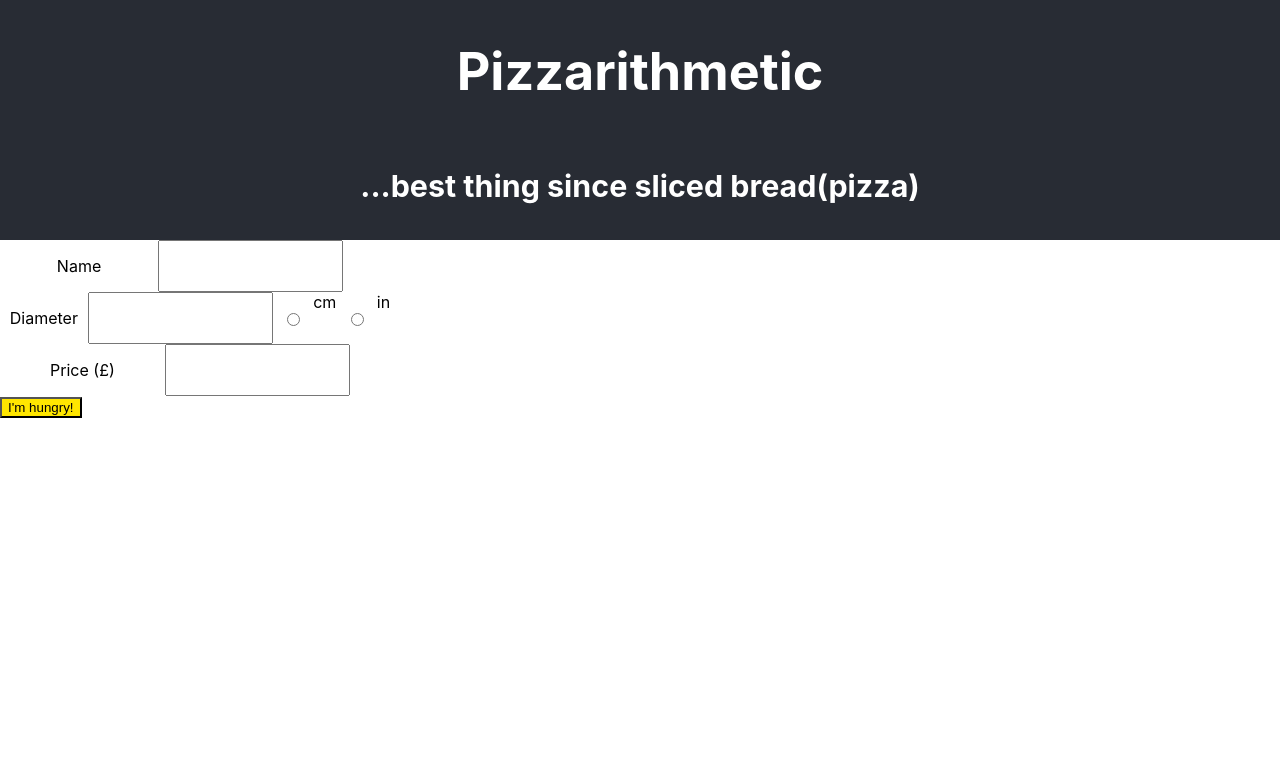
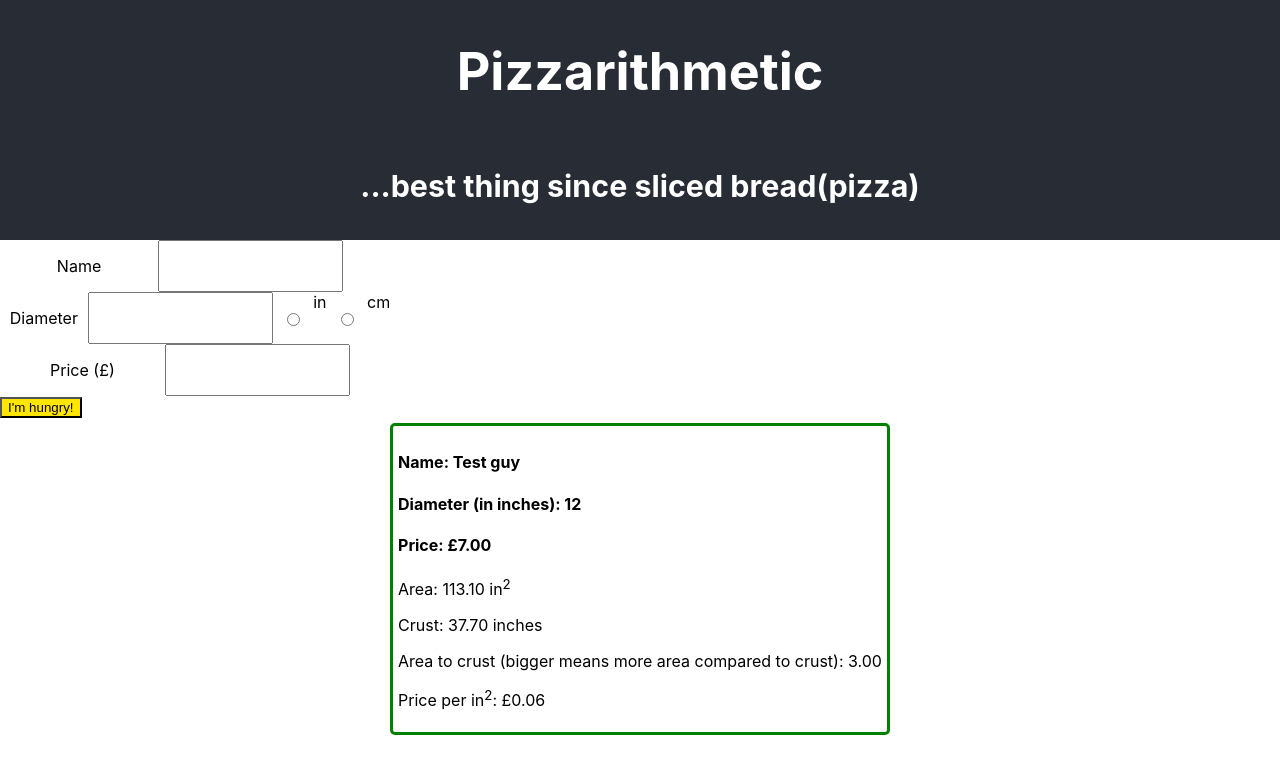
Before and after one commit to spwhittaker/pizza-maths, a React (Create React App) app: page / in a window 1280 px wide. Shown: the top 774 px of the page. Built offline with nearby package versions, Linux system fonts and the light colour scheme.

Commit message:
centred pizza card styling, added test pizza card

```diff
--- a/src/App.js
+++ b/src/App.js
@@ -8,7 +8,9 @@ import PizzaCards from "./Components/PizzaCards";
 class App extends React.Component {
   constructor(props) {
     super(props);
-    this.state = { pizzas: [] };
+    this.state = {
+      pizzas: [{ name: "Test guy", diameter: 12, price: 7, key: "Test guy 0" }]
+    };
     this.handleChange = this.handleChange.bind(this);
   }
   handleChange(e) {
--- a/src/Components/InputForm.jsx
+++ b/src/Components/InputForm.jsx
@@ -28,7 +28,7 @@ class InputForm extends Component {
     return (
       <div>
         <form onSubmit={this.handleInput}>
-          <div>
+          <div class="inputTexts">
             <div class="pizzaOption">
               <span class="inputOptions">
                 <p>Name</p>
@@ -49,14 +49,15 @@ class InputForm extends Component {
                   type="number"
                   required
                   name="diameter"
+                  min="1"
                   onChange={event =>
                     this.setState({ diameterInput: event.target.value })
                   }
                 />
+                <input type="radio" id="in" name="units" value="in" required />
+                <label htmlFor="in">in</label>
                 <input type="radio" id="cm" name="units" value="cm" required />
                 <label htmlFor="cm">cm</label>
-                <input type="radio" id="in" name="units" value="in" required />
-                <label htmlFor="in">in</label>
               </span>
             </div>
             <div class="pizzaOption">
@@ -67,6 +68,7 @@ class InputForm extends Component {
                   required
                   name="price"
                   step="0.01"
+                  min="1"
                   onChange={event =>
                     this.setState({ priceInput: event.target.value })
                   }
--- a/src/styles/PizzaCards.css
+++ b/src/styles/PizzaCards.css
@@ -1,4 +1,5 @@
 .AllPizzas {
   display: flex;
   flex-wrap: wrap;
+  justify-content: center;
 }
```
